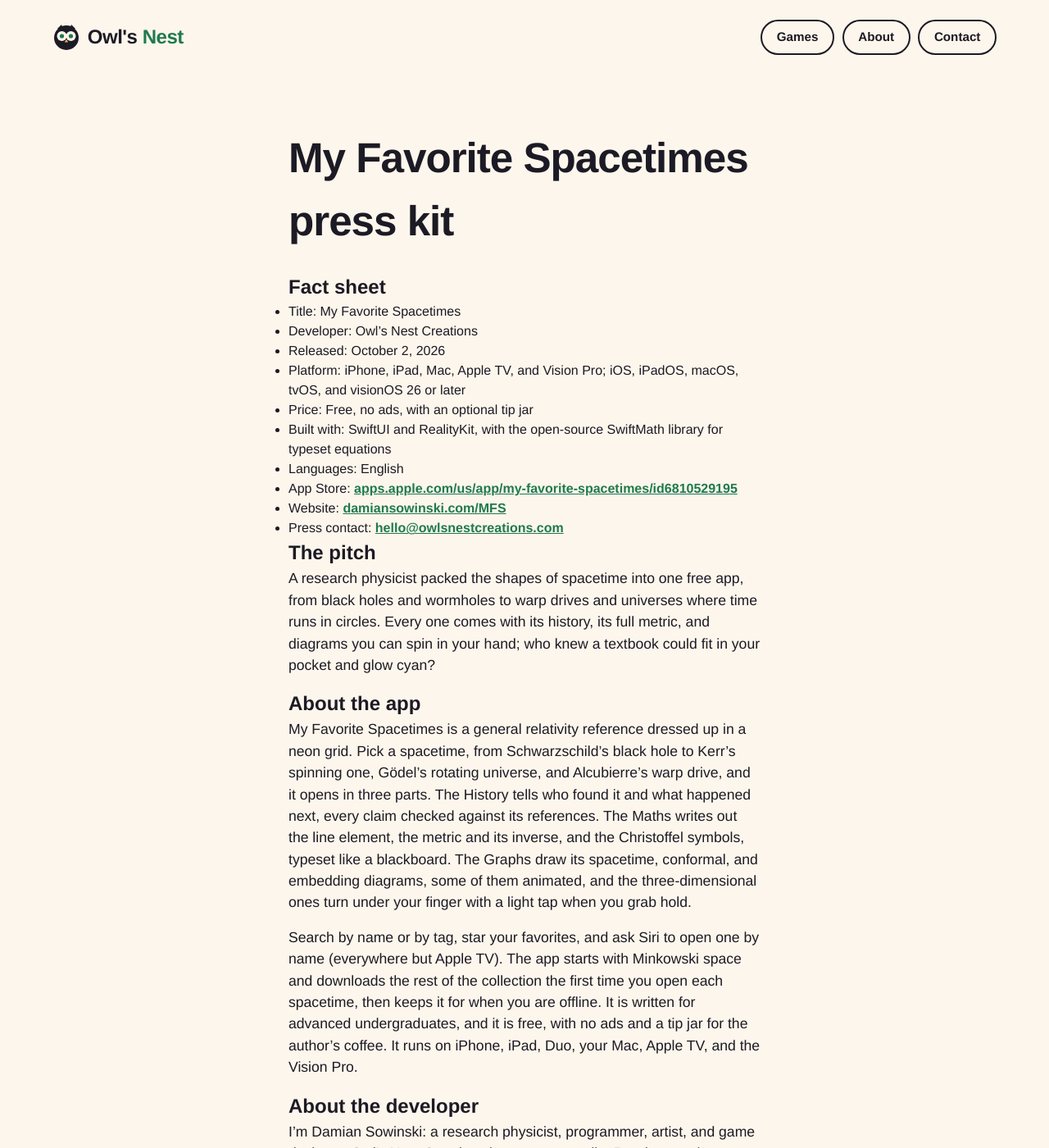
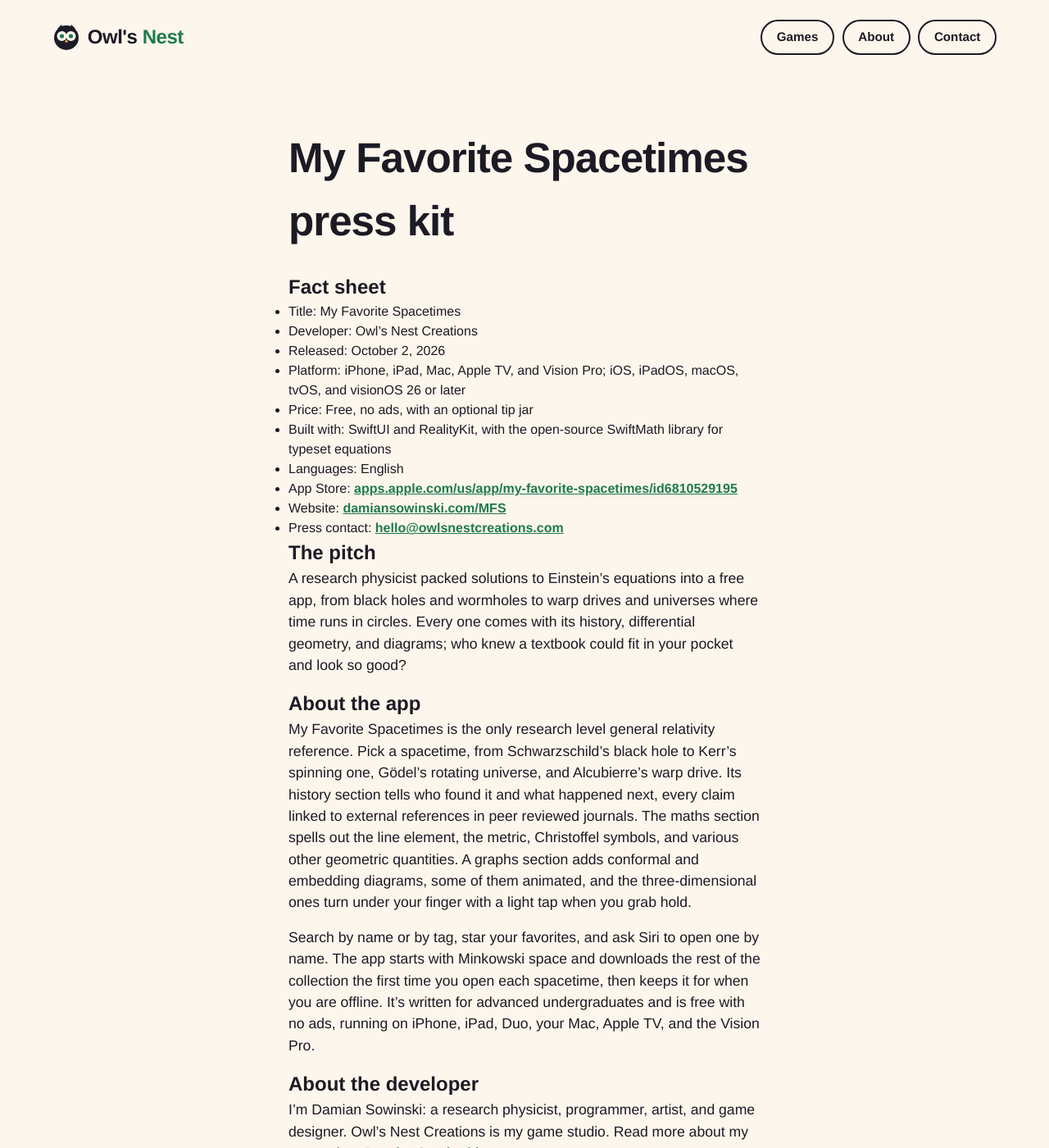
Before and after one commit to EternalTime/OwlsNestCreations, a Jekyll site: the page built from mfs-press.md, in a window 1280 px wide and 1400 px high. Shown: the whole window at 82% size. Built offline with Jekyll 4.4.1, drawn with Linux system fonts in a browser that asks for light colours.

Commit message:
Rewrite the description on the My Favorite Spacetimes press page

```diff
--- a/mfs-press.md
+++ b/mfs-press.md
@@ -24,21 +24,20 @@
 
 ## The pitch
 
-A research physicist packed the shapes of spacetime into one free app, from black holes and wormholes to warp drives and universes where time runs in circles.
-Every one comes with its history, its full metric, and diagrams you can spin in your hand; who knew a textbook could fit in your pocket and glow cyan?
+A research physicist packed solutions to Einstein's equations into a free app, from black holes and wormholes to warp drives and universes where time runs in circles.
+Every one comes with its history, differential geometry, and diagrams; who knew a textbook could fit in your pocket and look so good?
 
 ## About the app
 
-My Favorite Spacetimes is a general relativity reference dressed up in a neon grid.
-Pick a spacetime, from Schwarzschild's black hole to Kerr's spinning one, Gödel's rotating universe, and Alcubierre's warp drive, and it opens in three parts.
-The History tells who found it and what happened next, every claim checked against its references.
-The Maths writes out the line element, the metric and its inverse, and the Christoffel symbols, typeset like a blackboard.
-The Graphs draw its spacetime, conformal, and embedding diagrams, some of them animated, and the three-dimensional ones turn under your finger with a light tap when you grab hold.
+My Favorite Spacetimes is the only research level general relativity reference.
+Pick a spacetime, from Schwarzschild's black hole to Kerr's spinning one, Gödel's rotating universe, and Alcubierre's warp drive.
+Its history section tells who found it and what happened next, every claim linked to external references in peer reviewed journals.
+The maths section spells out the line element, the metric, Christoffel symbols, and various other geometric quantities.
+A graphs section adds conformal and embedding diagrams, some of them animated, and the three-dimensional ones turn under your finger with a light tap when you grab hold.
 
-Search by name or by tag, star your favorites, and ask Siri to open one by name (everywhere but Apple TV).
+Search by name or by tag, star your favorites, and ask Siri to open one by name.
 The app starts with Minkowski space and downloads the rest of the collection the first time you open each spacetime, then keeps it for when you are offline.
-It is written for advanced undergraduates, and it is free, with no ads and a tip jar for the author's coffee.
-It runs on iPhone, iPad, Duo, your Mac, Apple TV, and the Vision Pro.
+It's written for advanced undergraduates and is free with no ads, running on iPhone, iPad, Duo, your Mac, Apple TV, and the Vision Pro.
 
 ## About the developer
 
```
